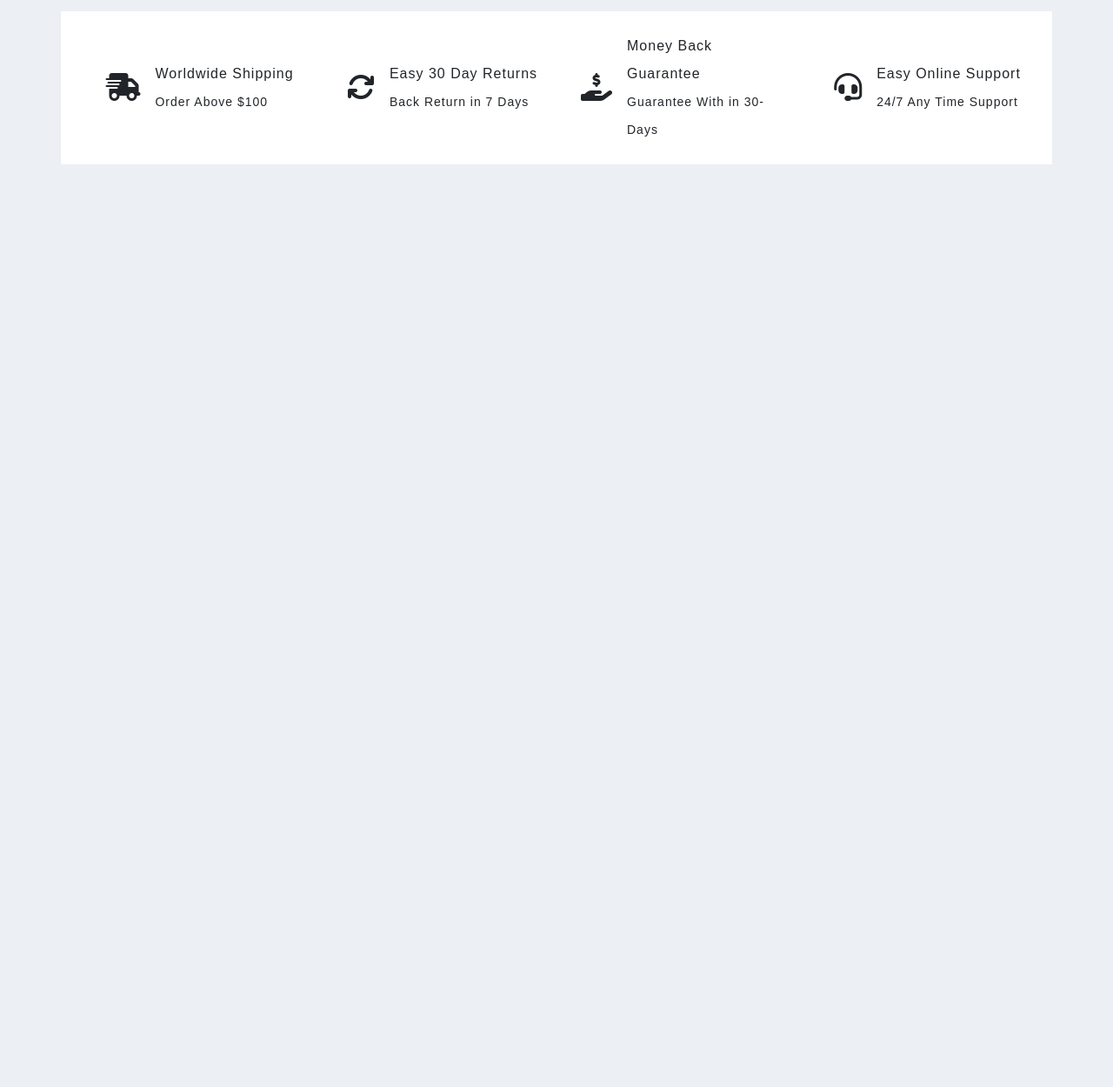
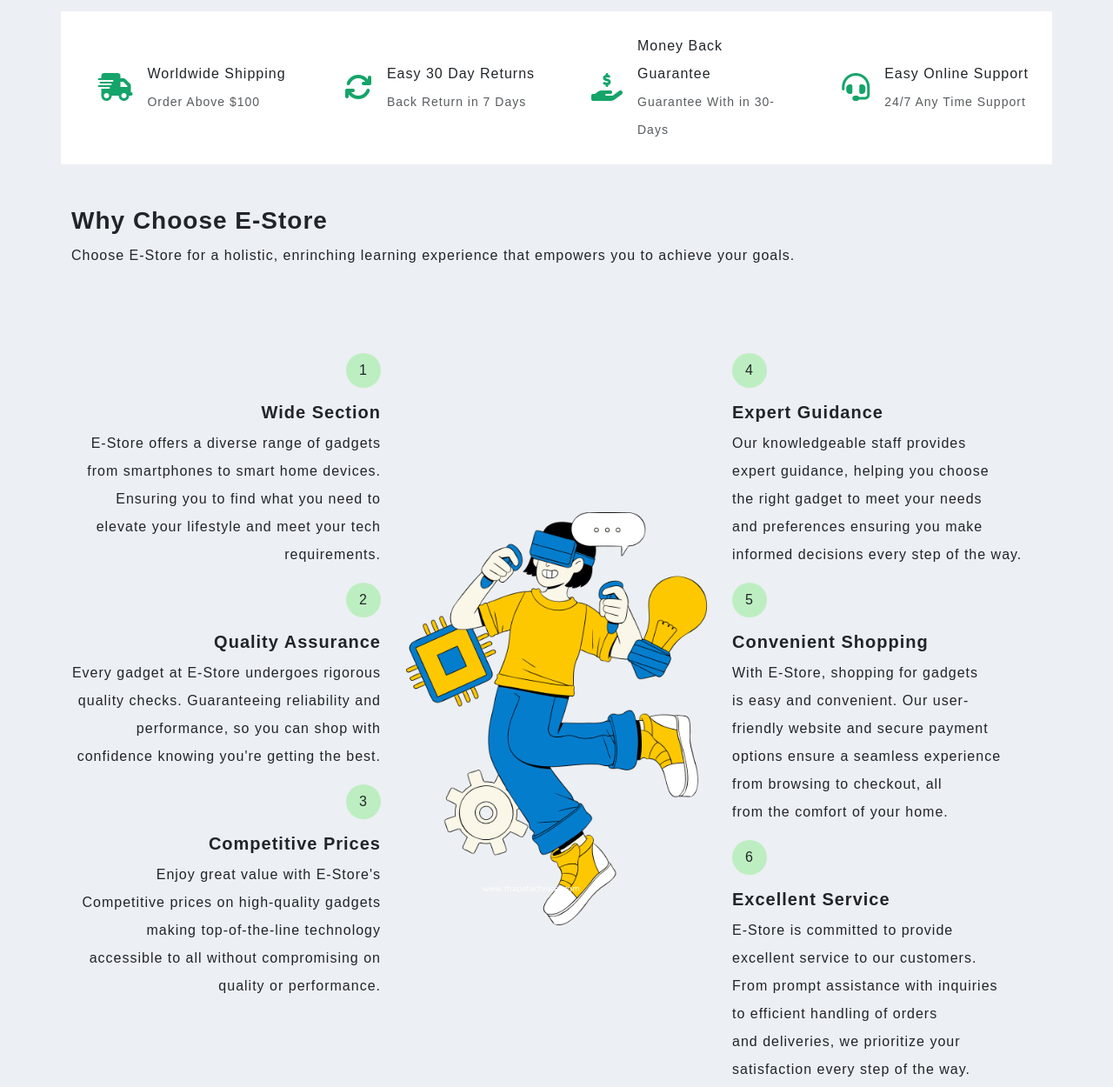
Before and after one commit to Iqra327/Ecommerce-Website, a website built with Vite: page ecommerce-website/index.html in a window 1280 px wide. Shown: the part 1092-2342 px from the top of the page at 87% size. Before the commit the page ends 1781 px from the top, so only its background shows below. Built offline with nearby package versions, Linux system fonts and the light colour scheme.

Commit message:
initial-commit

```diff
--- a/ecommerce-website/index.html
+++ b/ecommerce-website/index.html
@@ -12,7 +12,7 @@
   <header>
     <nav class="navbar navbar-expand-lg navbar-light">
       <div class="container">
-        <a class="navbar-brand" href="#"><img class="logo" src="public/images/logo.png" alt=""></a>
+        <a class="navbar-brand" href="#"><img class="logo" src="images/logo.png" alt=""></a>
         <button class="navbar-toggler" type="button" data-bs-toggle="collapse" data-bs-target="#navbarSupportedContent" aria-controls="navbarSupportedContent" aria-expanded="false" aria-label="Toggle navigation">
           <span class="navbar-toggler-icon"></span>
         </button>
@@ -52,7 +52,7 @@
 
           <div class="col-lg-6 col-md-6 col-sm-12 mt-5">
             <figure>
-              <img class="hero-img" src="public/images/heroImage.png" alt="product-image">
+              <img class="hero-img" src="images/heroImage.png" alt="product-image">
             </figure>
           </div>
         </div>
@@ -63,7 +63,7 @@
   <!-- few products section -->
    <div class="container mt-5 ">
     <div class="row">
-      <div class="col-lg-4 col-md-6 col-sm-6 bg-white d-flex justify-content-center align-items-center p-5 position-relative overflow-hidden">
+      <div class="col-lg-4 col-md-6 col-sm-12 bg-white d-flex justify-content-center align-items-center p-5 position-relative overflow-hidden">
         <div>
           <p>New Year Sale</p>
           <h4>Get And Extra 50% Off</h4>
@@ -71,13 +71,13 @@
         </div>
         <div>
           <figure>
-            <img class="product-image" src="public/images/laptop.png" alt="product-image">
+            <img class="product-image" src="images/laptop.png" alt="product-image">
           </figure>
           <div class="half-circle position-absolute"></div>
         </div>
       </div>
 
-      <div class="col-lg-4 col-md-6 col-sm-6 bg-white d-flex justify-content-center align-items-center p-5 position-relative overflow-hidden">
+      <div class="col-lg-4 col-md-6 col-sm-12 bg-white d-flex justify-content-center align-items-center p-5 position-relative overflow-hidden">
         <div>
           <p>New Year Sale</p>
           <h4>40% Discount On Speakers</h4>
@@ -85,13 +85,13 @@
         </div>
         <div>
           <figure>
-            <img class="product-image" src="public/images/headphoneEcom.png" alt="product-image">
+            <img class="product-image" src="images/headphoneEcom.png" alt="product-image">
           </figure>
           <div class="half-circle position-absolute"></div>
         </div>
       </div>
 
-      <div class="col-lg-4 col-md-6 col-sm-6 bg-white d-flex justify-content-center align-items-center p-5 position-relative overflow-hidden">
+      <div class="col-lg-4 col-md-6 col-sm-12 bg-white d-flex justify-content-center align-items-center p-5 position-relative overflow-hidden">
         <div class="">
           <p>New Year Sale</p>
           <h4>Get And Extra 50% Off</h4>
@@ -99,7 +99,7 @@
         </div>
         <div>
           <figure>
-            <img class="product-image" src="public/images/mobiles.png" alt="product-image">
+            <img class="product-image" src="images/mobiles.png" alt="product-image">
           </figure>
           <div class="half-circle position-absolute"></div>
         </div>
@@ -109,47 +109,99 @@
    <!-- Few Products Section End -->
 
    <!-- policy-section -->
-   <div class="container mt-3 bg-white p-4">
+   <div class="container mt-3 bg-white">
     <div class="row">
-      <div class="col d-flex justify-content-center align-items-center">
+      <div class="col-lg-3 col-md-6 col-sm-12 d-flex justify-content-center align-items-center p-4">
         <div>
-          <i class="fa-solid fa-truck-fast fa-2xl p-3"></i>
+          <i class="fa-solid fa-truck-fast fa-2xl p-3" style="color:rgb(21, 164, 106)"></i>
         </div>
         <div>
           <p class="m-0">Worldwide Shipping</p>
-          <small class="m-0">Order Above $100</small>
+          <small class="m-0 opacity-75">Order Above $100</small>
         </div>
       </div>
-      <div class="col d-flex justify-content-center align-items-center">
+
+      <div class="col-lg-3 col-md-6 col-sm-12 d-flex justify-content-center align-items-center p-4">
         <div>
-          <i class="fa-solid fa-arrows-rotate fa-2xl p-3"></i>
+          <i class="fa-solid fa-arrows-rotate fa-2xl p-3" style="color:rgb(21, 164, 106)"></i>
         </div>
         <div>
           <p class="m-0">Easy 30 Day Returns</p>
-          <small class="m-0">Back Return in 7 Days</small>
+          <small class="m-0 opacity-75">Back Return in 7 Days</small>
         </div>
       </div>
-      <div class="col d-flex justify-content-center align-items-center">
+
+      <div class="col-lg-3 col-md-6 col-sm-12 d-flex justify-content-center align-items-center p-4">
         <div>
-          <i class="fa-solid fa-hand-holding-dollar fa-2xl p-3"></i>
+          <i class="fa-solid fa-hand-holding-dollar fa-2xl p-3" style="color:rgb(21, 164, 106)"></i>
         </div>
         <div>
           <p class="m-0">Money Back Guarantee</p>
-          <small class="m-0">Guarantee With in 30-Days</small>
+          <small class="m-0 opacity-75">Guarantee With in 30-Days</small>
         </div>
       </div>
-      <div class="col d-flex justify-content-center align-items-center">
+
+      <div class="col-lg-3 col-md-6 col-sm-12 d-flex justify-content-center align-items-center p-4">
         <div>
-          <i class="fa-solid fa-headset fa-2xl p-3"></i>
+          <i class="fa-solid fa-headset fa-2xl p-3" style="color:rgb(21, 164, 106)"></i>
         </div>
         <div>
           <p class="m-0">Easy Online Support</p>
-          <small class="m-0">24/7 Any Time Support</small>
+          <small class="m-0 opacity-75">24/7 Any Time Support</small>
         </div>
       </div>
     </div>
    </div>
-   <!-- policy-section-ende -->
+   <!-- Policy Section End -->
+
+   <!-- Why Choose E-Store -->
+    <div class="container mt-5">
+      <h3 class="fw-bold">Why Choose E-Store</h3>
+      <p class="pb-5">Choose E-Store for a holistic, enrinching learning experience that empowers you to achieve your goals.</p>
+      <div class="row mt-5">
+        <div class="col-lg-4 col-md-4 col-12 text-end why-choose-col-first">
+          <div>
+            <p class="numbering-qualities-section ms-auto rounded-circle text-center pt-1">1</p>
+            <h5 class="fw-bold">Wide Section</h5>
+            <p>E-Store offers a diverse range of gadgets from smartphones to smart home devices. Ensuring you to find what you need to elevate your lifestyle and meet your tech requirements.</p>
+          </div>
+          <div>
+            <p class="numbering-qualities-section ms-auto rounded-circle text-center pt-1 ">2</p>
+            <h5 class="fw-bold">Quality Assurance</h5>
+            <p>Every gadget at E-Store undergoes rigorous quality checks. Guaranteeing reliability and performance, so you can shop with confidence knowing you're getting the best.</p>
+          </div>
+          <div>
+            <p class="numbering-qualities-section ms-auto rounded-circle text-center pt-1">3</p>
+            <h5 class="fw-bold">Competitive Prices</h5>
+            <p>Enjoy great value with E-Store's Competitive prices on high-quality gadgets making top-of-the-line technology accessible to all without compromising on quality or performance.</p>
+          </div>
+        </div>
+
+        <div class="col-lg-4 col-md-4 col-12 d-flex justify-content-center align-items-center reorder-image-first">
+          <figure>
+            <img class="person-with-gadgets" src="images/ecompost.png" alt="img">
+          </figure>
+        </div>
+
+        <div class="col-lg-4 col-md-4 col-12" style="text-wrap:balance;">
+          <div>
+            <p class="numbering-qualities-section rounded-circle text-center pt-1">4</p>
+            <h5 class="fw-bold">Expert Guidance</h5>
+            <p>Our knowledgeable staff provides expert guidance, helping you choose the right gadget to meet your needs and preferences ensuring you make informed decisions every step of the way.</p>
+          </div>
+          <div>
+            <p class="numbering-qualities-section rounded-circle text-center pt-1">5</p>
+            <h5 class="fw-bold">Convenient Shopping</h5>
+            <p>With E-Store, shopping for gadgets is easy and convenient. Our user-friendly website and secure payment options ensure a seamless experience from browsing to checkout, all from the comfort of your home.</p>
+          </div>
+          <div>
+            <p class="numbering-qualities-section rounded-circle text-center pt-1">6</p>
+            <h5 class="fw-bold">Excellent Service</h5>
+            <p>E-Store is committed to provide excellent service to our customers. From prompt assistance with inquiries to efficient handling of orders and deliveries, we prioritize your satisfaction every step of the way.</p>
+          </div>
+        </div>
+      </div>
+    </div>
 
 
   <script src="https://cdn.jsdelivr.net/npm/bootstrap@5.3.3/dist/js/bootstrap.bundle.min.js" integrity="sha384-YvpcrYf0tY3lHB60NNkmXc5s9fDVZLESaAA55NDzOxhy9GkcIdslK1eN7N6jIeHz" crossorigin="anonymous"></script>
--- a/ecommerce-website/style.css
+++ b/ecommerce-website/style.css
@@ -16,10 +16,7 @@ body{
 }
 
 .nav-link{
-  /* font-size: 20px; */
   color: rgb(252, 252, 252) !important;
-  /* font-weight: bolder;
-  display: inline-block; */
 }
 
 .navbar{
@@ -30,13 +27,13 @@ body{
   content: '';
   position: absolute;
   left: 8px;
-  bottom: 8px; /* Position the underline slightly below the text */
+  bottom: 8px;
   width: 80%;
-  height: 2px; /* Thickness of the underline */
-  background-color: #138a46; /* Color of the underline */
+  height: 2px;
+  background-color: #138a46;
   transform: scaleX(0); /* Initially hide the underline */
   transform-origin: left center;
-  transition: transform 0.3s ease; /* Smooth transition */
+  transition: transform 0.3s ease;
 }
 
 .nav-link:hover::after , .nav-link:hover{
@@ -72,6 +69,7 @@ body{
 overflow:hidden;
 position:relative;
 }
+
 .shapedividers_com-7260::before{
 content:'';
 font-family:'shape divider from ShapeDividers.com';
@@ -108,3 +106,31 @@ background-size: 100% calc(2vw + 90px);
   bottom: 0%;
   right: 0%;
 }
+
+.person-with-gadgets {
+  width: 100%;
+  max-width: 400px;
+}
+
+.numbering-qualities-section{
+  background-color: rgb(144, 238, 144, 0.5);
+  width: 40px;
+  height: 40px;
+}
+
+/* Reordering the columns on smaller screens */
+@media (max-width: 990px) {
+  .reorder-image-first {
+    order: -1; /* Moves the image column to the first position */
+  }
+}
+
+@media screen and (max-width: 767px) {
+  .why-choose-col-first{
+    text-align: start !important;
+  }
+
+  .numbering-qualities-section{
+    margin-right: 480px;
+  }
+}
```
Also changed, not shown: ecommerce-website/public/images/ecompost.png (added), ecommerce-website/public/images/gadgets.png (added).
